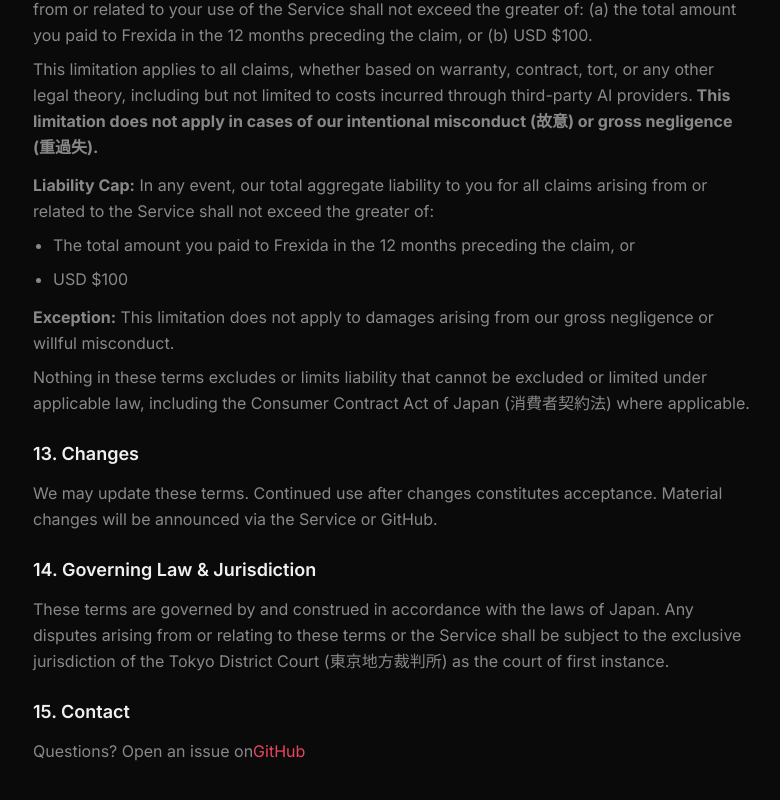
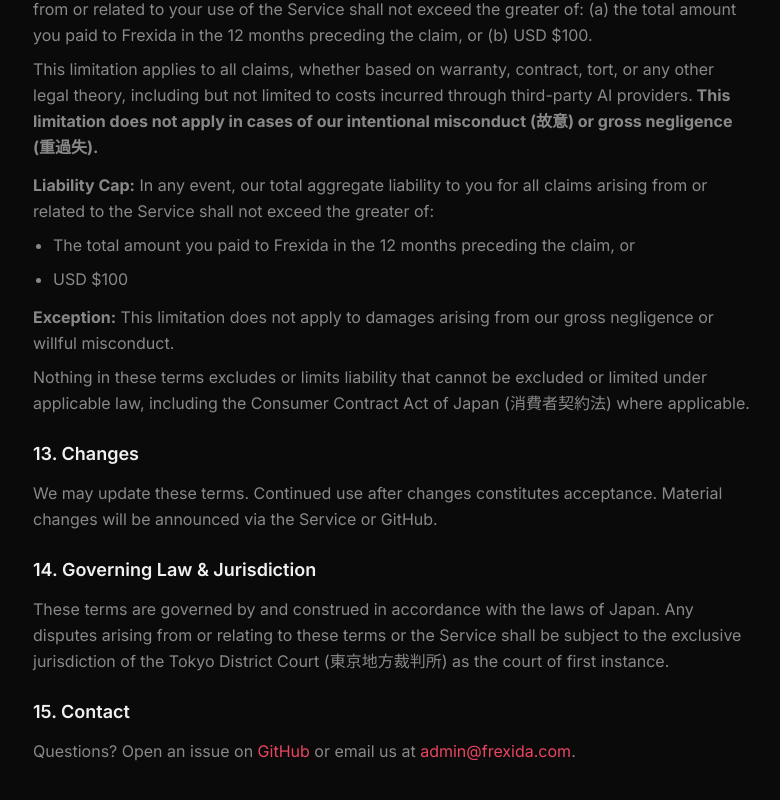
Before and after one commit to Frexida/agentflow, a Next.js app in the folder v2/: page /terms in a window 1280 px wide. Shown: the part 3004-3804 px from the top of the page, without its empty margins (347-1127 px from the left). Built offline with nearby package versions, Linux system fonts and the light colour scheme.

Commit message:
feat(terms): add email contact (admin@frexida.com)

```diff
--- a/v2/src/app/terms/page.tsx
+++ b/v2/src/app/terms/page.tsx
@@ -223,11 +223,14 @@
           <section>
             <h2 className="text-lg font-semibold text-[var(--text-primary)] mb-3">15. Contact</h2>
             <p>
-              Questions? Open an issue on
+              Questions? Open an issue on{' '}
               <a href="https://github.com/Frexida/agentflow" className="text-[var(--accent-bright)] hover:underline" target="_blank" rel="noopener">
                 GitHub
-              </a>
-
+              </a>{' '}
+              or email us at{' '}
+              <a href="mailto:admin@frexida.com" className="text-[var(--accent-bright)] hover:underline">
+                admin@frexida.com
+              </a>.
             </p>
           </section>
         </div>
```
